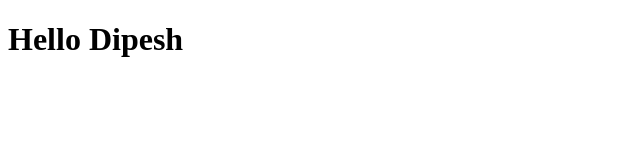
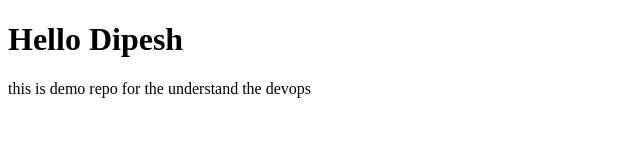
Before and after one commit to mcadipesh/second-repo, a plain HTML site: page demo.htm in a window 1280 px wide. Shown: the whole page, without its empty margins (0-640 px from the left). Drawn offline with Linux system fonts and the light colour scheme.

Commit message:
second commit

```diff
--- a/demo.htm
+++ b/demo.htm
@@ -7,5 +7,6 @@
 </head>
 <body>
     <h1>Hello Dipesh</h1>
+    <p>this is demo repo for the understand the devops </p>
 </body>
 </html>
```
